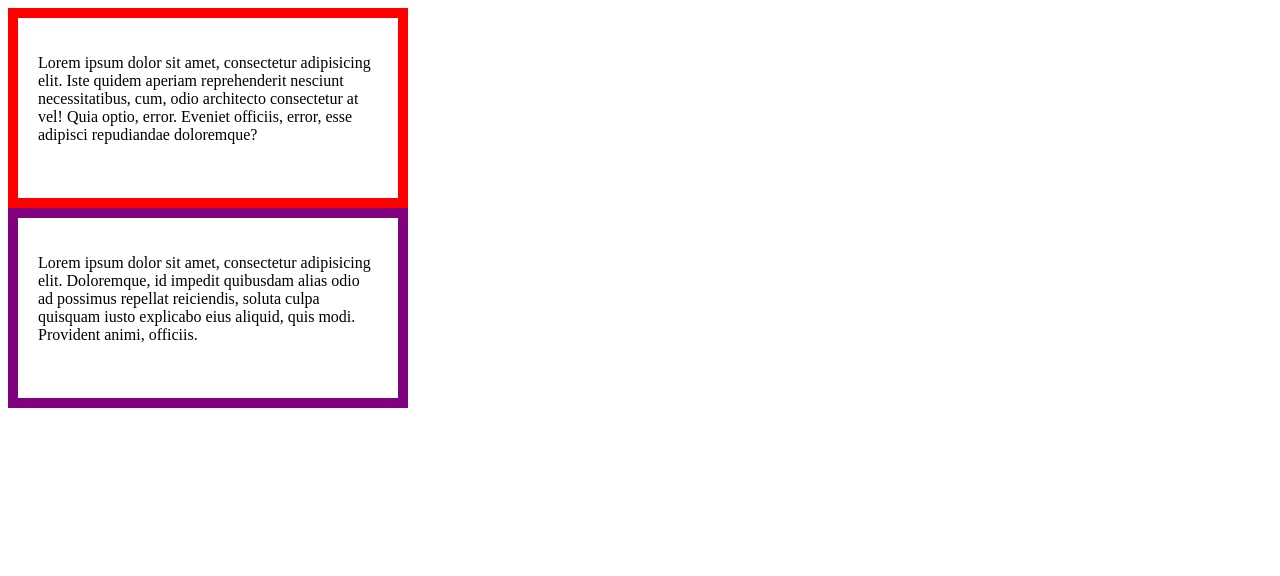
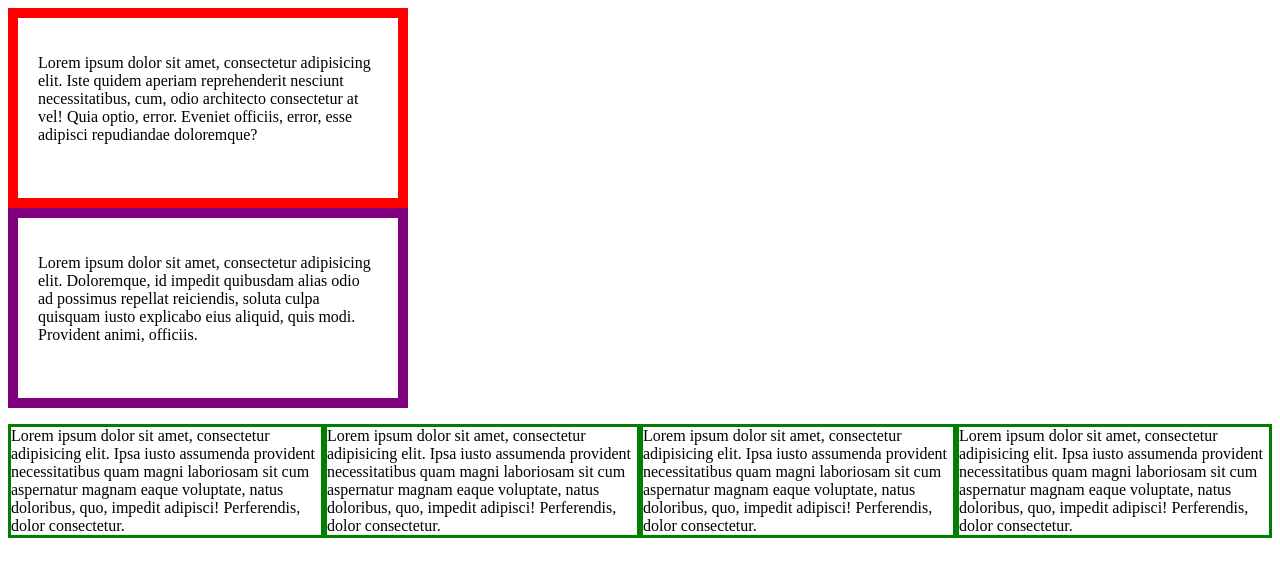
Before and after one commit to 5piotrlew/css-rwd, a plain HTML site: page index.html in a window 1280 px wide. Drawn offline with Linux system fonts and the light colour scheme.

Commit message:
rwd media

```diff
--- a/css/style.css
+++ b/css/style.css
@@ -23,3 +23,10 @@
     box-sizing: border-box;
 
 }
+
+.col {
+    width: 25%;
+    float: left;
+
+    border: 3px solid green;
+}
--- a/index.html
+++ b/index.html
@@ -1,12 +1,14 @@
 <!DOCTYPE html>
 <html lang="pl">
+
 <head>
     <meta charset="UTF-8">
     <title>CSS - rwd przykłady</title>
     <link rel="stylesheet" href="css/style.css">
 </head>
+
 <body>
-<!-- Box sizing -->
+    <!-- Box sizing -->
     <section>
         <div class="box">
             <p>Lorem ipsum dolor sit amet, consectetur adipisicing elit. Iste quidem aperiam reprehenderit nesciunt necessitatibus, cum, odio architecto consectetur at vel! Quia optio, error. Eveniet officiis, error, esse adipisci repudiandae doloremque?</p>
@@ -17,8 +19,19 @@
 
 
     </section>
+    <section>
+        <!-- RWD -->
+        <p class="col">Lorem ipsum dolor sit amet, consectetur adipisicing elit. Ipsa iusto assumenda provident necessitatibus quam magni laboriosam sit cum aspernatur magnam eaque voluptate, natus doloribus, quo, impedit adipisci! Perferendis, dolor consectetur.</p>
+        <p class="col">Lorem ipsum dolor sit amet, consectetur adipisicing elit. Ipsa iusto assumenda provident necessitatibus quam magni laboriosam sit cum aspernatur magnam eaque voluptate, natus doloribus, quo, impedit adipisci! Perferendis, dolor consectetur.</p>
+        <p class="col">Lorem ipsum dolor sit amet, consectetur adipisicing elit. Ipsa iusto assumenda provident necessitatibus quam magni laboriosam sit cum aspernatur magnam eaque voluptate, natus doloribus, quo, impedit adipisci! Perferendis, dolor consectetur.</p>
+        <p class="col">Lorem ipsum dolor sit amet, consectetur adipisicing elit. Ipsa iusto assumenda provident necessitatibus quam magni laboriosam sit cum aspernatur magnam eaque voluptate, natus doloribus, quo, impedit adipisci! Perferendis, dolor consectetur.</p>
+
+
+
+    </section>
 
 
 
 </body>
+
 </html>
```
